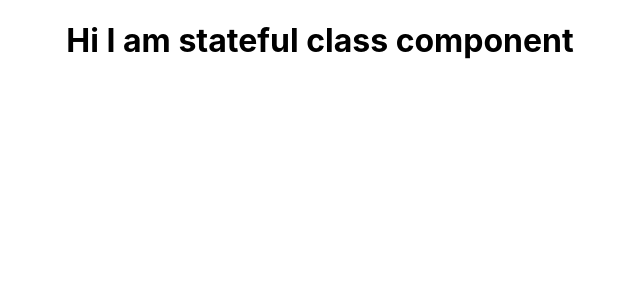
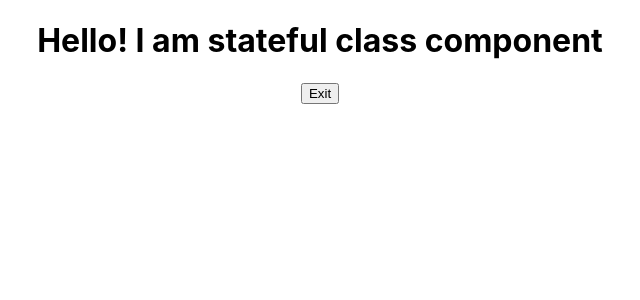
Before and after one commit to mihayounas/my-first-react-app, a React (Create React App) app in the folder my-app/: page / in a window 1280 px wide. Shown: the top 300 px of the page, without its empty margins (320-960 px from the left). Built offline with nearby package versions, Linux system fonts and the light colour scheme.

Commit message:
Work with state components

```diff
--- a/my-app/src/components/StatefulComponents.js
+++ b/my-app/src/components/StatefulComponents.js
@@ -1,8 +1,31 @@
 import React from "react";
 
 class StatefulGreeting extends React.Component{
+    constructor(props){
+        super(props);
+        this.state ={
+            introduction : "Hello!",
+            buttonText :"Exit",
+        };
+    }
+    handleClick(){
+        this.setState ({
+            introduction:"Goodbye!",
+            buttonText: "Goodbye button"
+        }
+        )
+        console.log(this.state.introduction)
+        console.log(this.state.buttonText)
+    }
+
+
     render(){
-        return <h1>Hi {this.props.greeting}</h1>
+        return(
+            <div>
+                <h1>{this.state.introduction} {this.props.greeting}</h1>
+                <button onClick={() => this.handleClick()}>{this.state.buttonText}</button>
+            </div>
+        )
     }
 }
 
```
